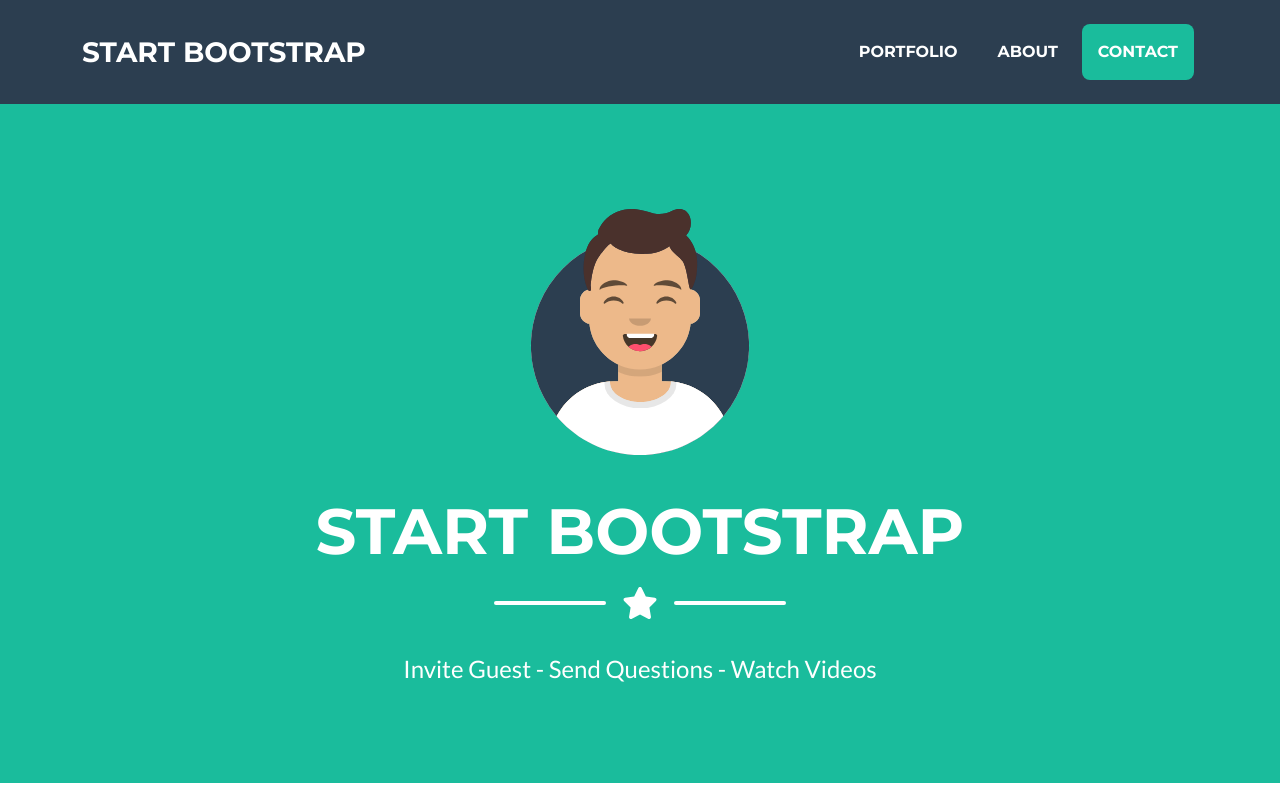
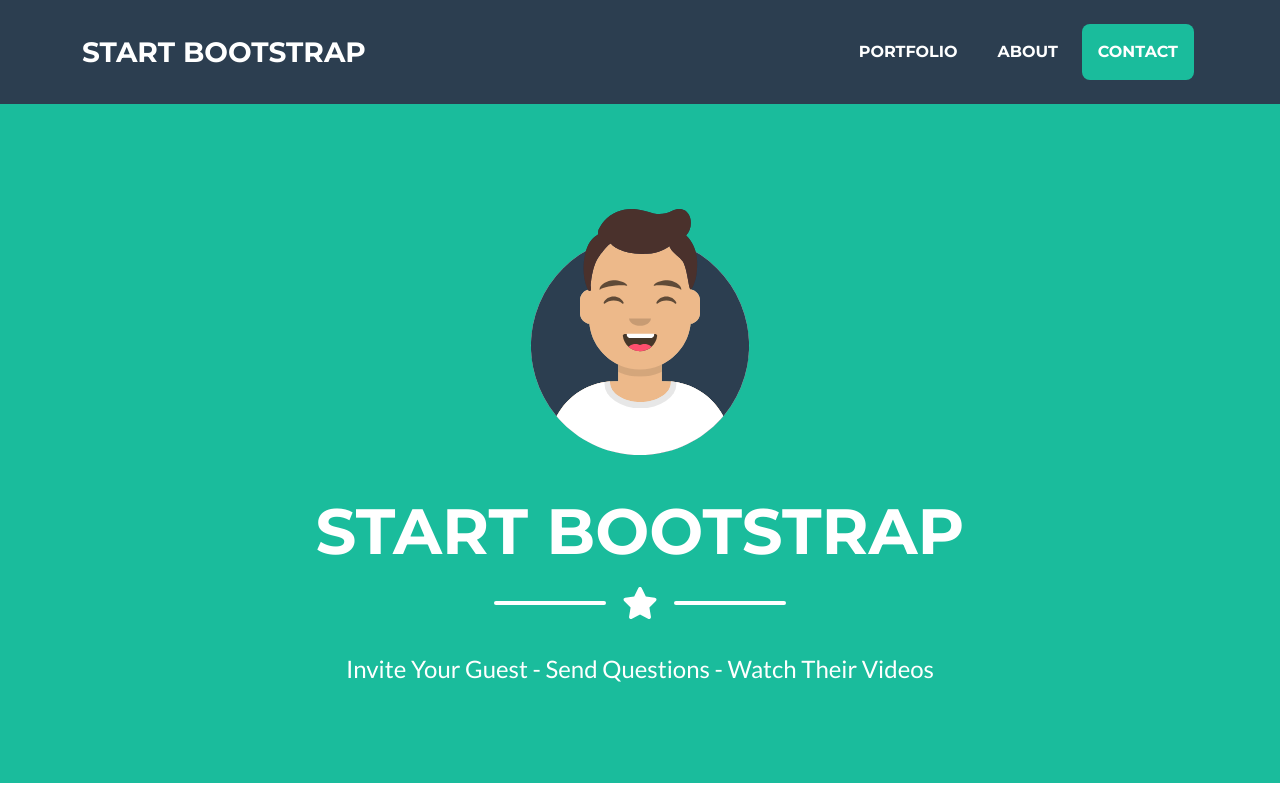
Before and after one commit to estheryoojinhwang/my-guest-speaker, a plain HTML site: page startbootstrap-freelancer-gh-pages/index.html in a window 1280 px wide. Shown: the top 800 px of the page. Drawn offline with nearby package versions, Linux system fonts and the light colour scheme.

```diff
--- a/startbootstrap-freelancer-gh-pages/index.html
+++ b/startbootstrap-freelancer-gh-pages/index.html
@@ -48,7 +48,7 @@
                     <div class="divider-custom-line"></div>
                 </div>
                 <!-- Masthead Subheading-->
-                <p class="masthead-subheading font-weight-light mb-0">Invite Guest - Send Questions - Watch Videos</p>
+                <p class="masthead-subheading font-weight-light mb-0">Invite Your Guest - Send Questions - Watch Their Videos</p>
             </div>
         </header>
         <!-- Portfolio Section-->
```
